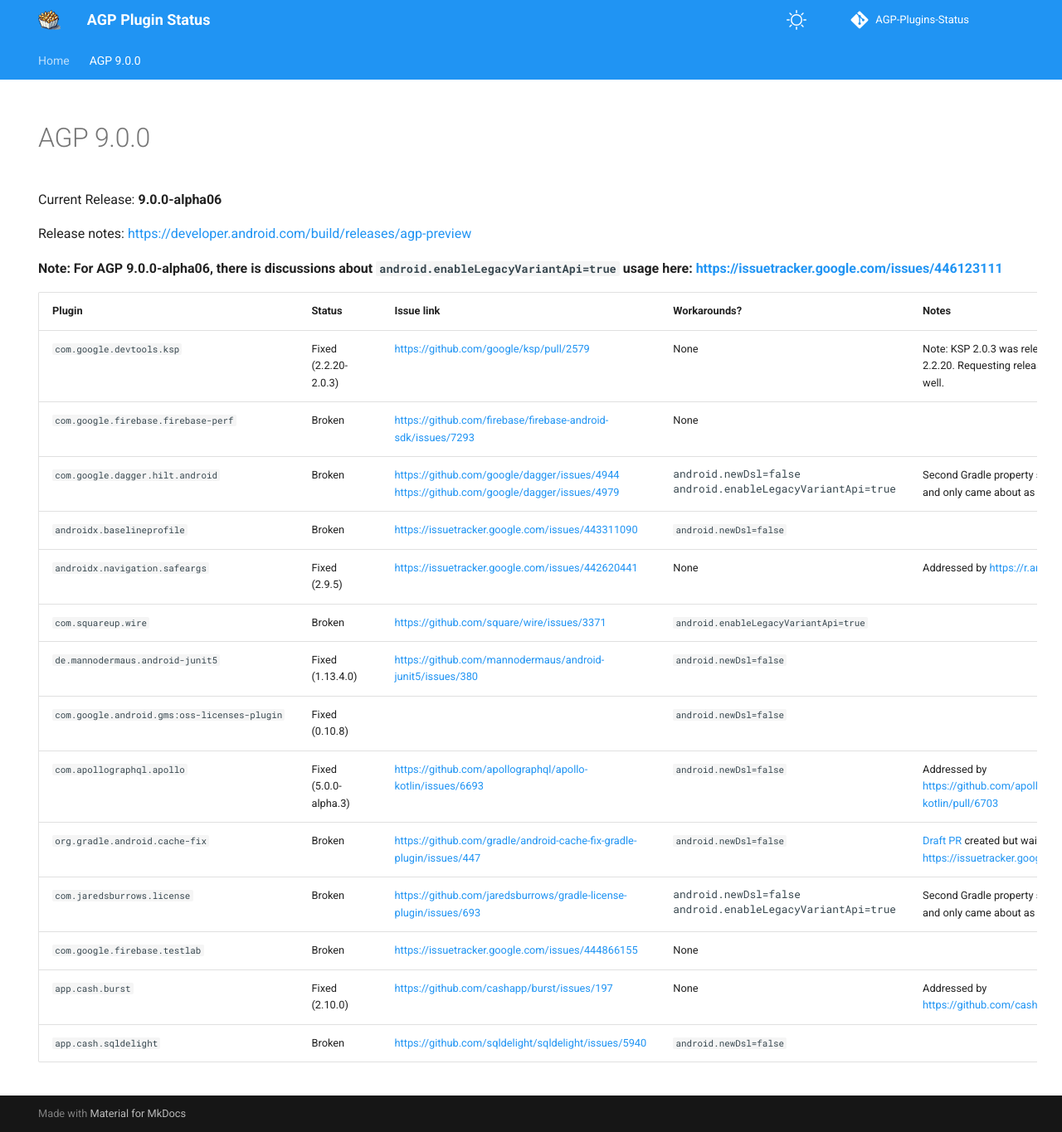
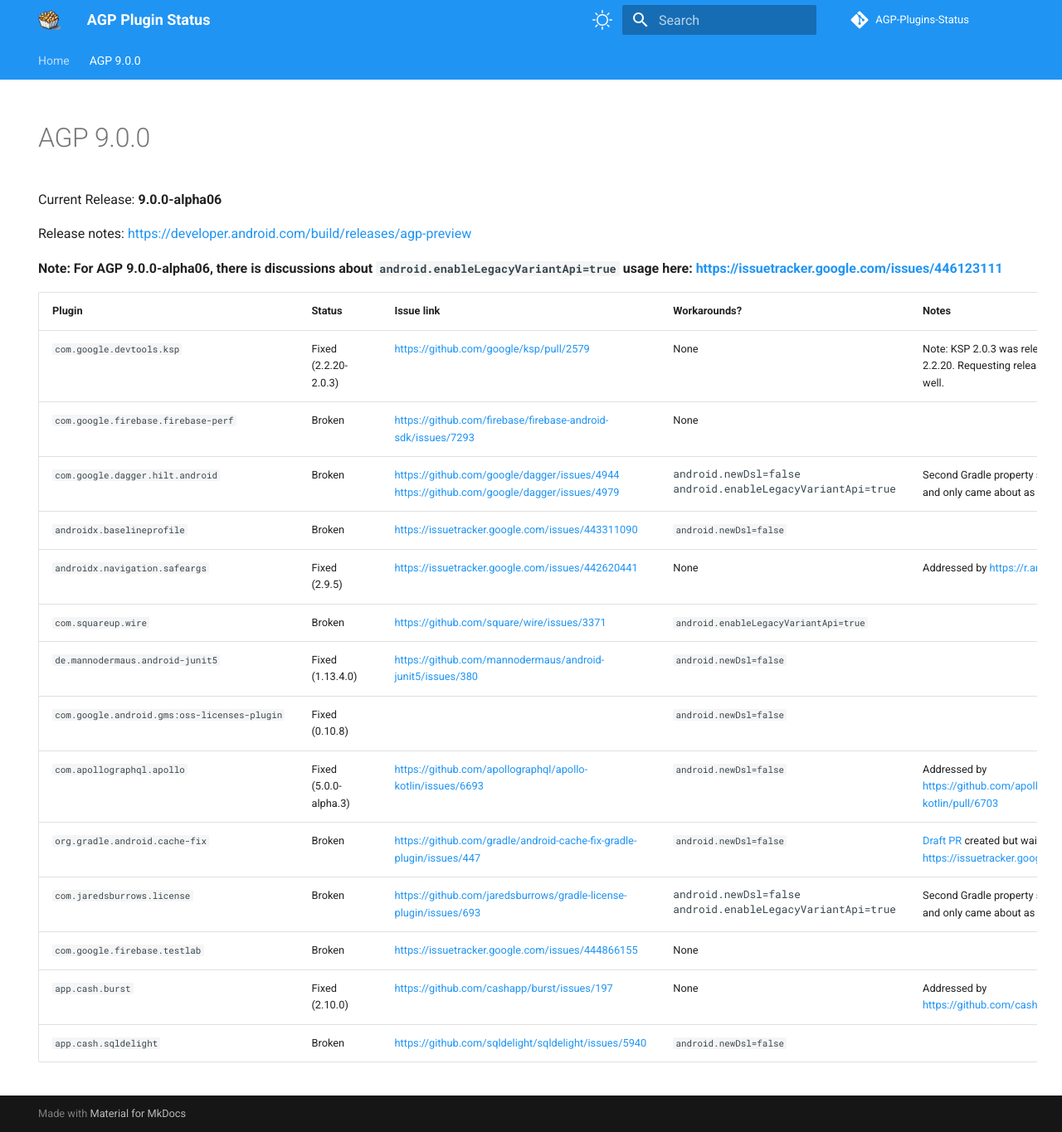
Before and after one commit to pablobaxter/AGP-Plugins-Status, an MkDocs documentation site: the page built from docs/agp-9.0.0.md, in a window 1280 px wide and 1365 px high. Shown: the whole window at 83% size. Built offline with MkDocs 1.6.1 and Material for MkDocs 9.7.7, drawn with Linux system fonts in a browser that asks for light colours; comment, search, counter and statistics services are not loaded.

Commit message:
Revert search bar change

```diff
--- a/docs/stylesheets/extra.css
+++ b/docs/stylesheets/extra.css
@@ -8,7 +8,3 @@
 .md-typeset table:not([class]) td:nth-child(4) {
     white-space: nowrap;
 }
-
-.md-search {
-  display: none;
-}
```
